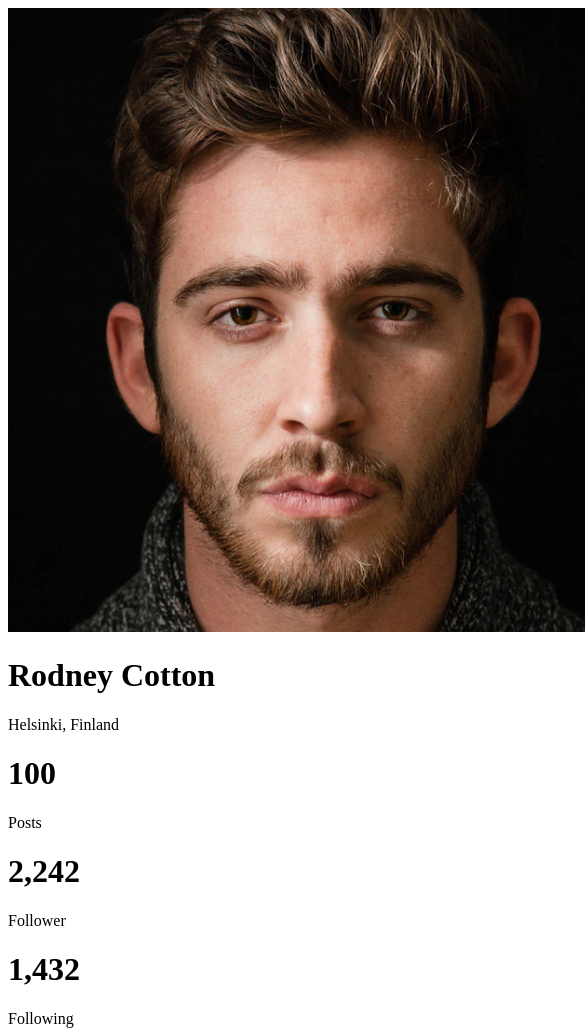
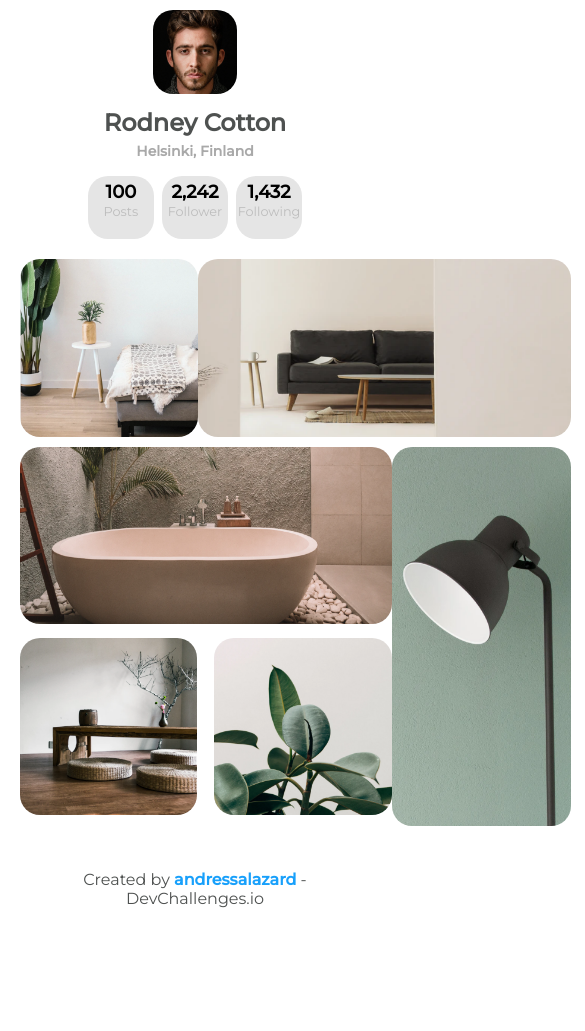
Before and after one commit to andressalazard/my-gallery-page, a plain HTML site: page index.html in a window 390 px wide. Shown: the top 1031 px of the page, 585 px wide, since content can reach past the window. After the commit the page ends 908 px from the top, so only its background shows below. Drawn offline with Linux system fonts and the light colour scheme.

Commit message:
media queries implemented
changed html elements to display them according to the mobile device display.

```diff
--- a/index.html
+++ b/index.html
@@ -4,6 +4,7 @@
     <meta charset="UTF-8" />
     <meta http-equiv="X-UA-Compatible" content="IE=edge" />
     <meta name="viewport" content="width=device-width, initial-scale=1.0" />
+    <link rel="stylesheet" href="/styles/style.css" />
     <title>My Gallery Home Page</title>
   </head>
   <body>
@@ -12,8 +13,8 @@
         <div class="user-identification">
           <img src="./images/profilePhoto.png" alt="profile-photo" class="profile-photo" />
           <div class="user-description">
-            <h1>Rodney Cotton</h1>
-            <p>Helsinki, Finland</p>
+            <h1 class="user-name">Rodney Cotton</h1>
+            <p class="user-location">Helsinki, Finland</p>
           </div>
         </div>
         <div class="user-media-stats">
@@ -33,21 +34,21 @@
       </div>
       <main class="user-gallery">
         <div class="gallery-row-1">
-          <img src="/images/photo-1.png" alt="photo-1" />
-          <img src="/images/photo-2.png" alt="photo-2" />
+          <img src="/images/photo-1.png" alt="photo-1" class="square-image" />
+          <img src="/images/photo-2.png" alt="photo-2" class="horizontal-image" />
         </div>
         <div class="gallery-row-2">
           <div class="horizontal-photos">
             <div class="horizontal-row-1">
-              <img src="/images/photo-3.png" alt="photo-3" />
+              <img src="/images/photo-3.png" alt="photo-3" class="horizontal-image" />
             </div>
             <div class="horizontal-row-2">
-              <img src="/images/photo-6.png" alt="photo-6" />
-              <img src="/images/photo-5.png" alt="photo-5" />
+              <img src="/images/photo-6.png" alt="photo-6" class="square-image" />
+              <img src="/images/photo-5.png" alt="photo-5" class="square-image" />
             </div>
           </div>
           <div class="vertical-photos">
-            <img src="/images/photo-4.png" alt="photo-4" />
+            <img src="/images/photo-4.png" alt="photo-4" class="vertical-image" />
           </div>
         </div>
       </main>
--- /dev/null
+++ b/styles/style.css
@@ -0,0 +1,259 @@
+@import url("https://fonts.googleapis.com/css2?family=Montserrat:wght@300;400;500&display=swap");
+
+* {
+  box-sizing: border-box;
+  font: inherit;
+  color: inherit;
+}
+
+body {
+  margin: 0;
+  padding: 0;
+  height: 100vh;
+  font-family: "Montserrat", sans-serif;
+}
+
+#container {
+  margin: 30px;
+}
+
+.user-profile {
+  display: block;
+  margin: 0 auto;
+  text-align: center;
+}
+
+.user-identification {
+  margin: 10px 20px;
+  display: block;
+}
+
+.profile-photo {
+  max-height: 30vh;
+  border-radius: 20px;
+}
+
+.user-description {
+  margin: 10px 0;
+  font-weight: 600;
+}
+
+.user-name {
+  font-size: 1.5rem;
+  color: #4e5150;
+  margin: 0;
+  margin-bottom: 10px;
+}
+
+.user-location {
+  font-size: 14px;
+  color: #a9a9a9;
+  margin: 0;
+}
+
+.user-media-stats {
+  display: flex;
+  justify-content: space-evenly;
+  flex-grow: 1;
+  margin: 1rem 22rem;
+}
+
+.stat-item {
+  display: block;
+  background-color: #e5e5e5;
+  border-radius: 20px;
+  width: 100%;
+  max-width: 9vw;
+}
+
+.stat-value {
+  margin: 0;
+  margin-top: 20px;
+  margin-bottom: 5px;
+  font-size: 24px;
+  font-weight: bold;
+}
+
+.stat-description {
+  margin: 0;
+  margin-bottom: 20px;
+  color: #bdbdbd;
+}
+
+.user-gallery {
+  display: block;
+  margin: 20px 110px;
+  text-align: center;
+}
+
+.gallery-row-1 {
+  display: flex;
+  justify-content: space-between;
+  margin-bottom: 30px;
+}
+
+.square-image {
+  max-height: 51vh;
+  border-radius: 20px;
+}
+
+.horizontal-image {
+  max-height: 51vh;
+  border-radius: 20px;
+}
+
+.vertical-image {
+  border-radius: 20px;
+  height: 100%;
+  margin-right: 30px;
+}
+
+.gallery-row-2 {
+  display: flex;
+  justify-content: space-between;
+}
+
+.horizontal-row-1 {
+  margin-bottom: 20px;
+  align-items: center;
+}
+
+.horizontal-row-2 {
+  display: flex;
+  justify-content: space-between;
+}
+
+footer {
+  text-align: center;
+  color: #4e5150;
+  margin: 40px;
+}
+
+footer p {
+  margin: 20px 20px;
+}
+
+footer a {
+  text-decoration: none;
+  color: #18a0fb;
+  font-weight: bold;
+}
+
+@media (max-width: 768px) {
+  #container {
+    margin: 20px;
+  }
+
+  .user-identification {
+    margin: 10px;
+  }
+
+  .profile-photo {
+    max-height: 20vh;
+  }
+
+  .user-name {
+    margin-bottom: 5px;
+  }
+
+  .user-media-stats {
+    margin: 1rem 5rem;
+  }
+
+  .stat-item {
+    max-width: 16vw;
+    max-height: 10vh;
+  }
+
+  .stat-value {
+    margin-top: 8px;
+    margin-bottom: 0;
+  }
+
+  .stat-description {
+    font-size: 0.9rem;
+  }
+
+  .user-gallery {
+    margin: 0;
+  }
+
+  .gallery-row-1 {
+    margin-bottom: 20px;
+  }
+
+  .square-image {
+    max-height: 23vh;
+  }
+
+  .horizontal-image {
+    max-height: 23vh;
+  }
+
+  .vertical-image {
+    height: 49vh;
+    margin-right: 0;
+  }
+
+  .horizontal-row-1 {
+    margin-bottom: 1rem;
+  }
+}
+
+@media (max-width: 425px) {
+  #container {
+    margin: 0;
+  }
+
+  .profile-photo {
+    max-height: 10vh;
+  }
+
+  .user-name {
+    margin-bottom: 5px;
+  }
+
+  .user-media-stats {
+    margin: 1rem 5rem;
+  }
+
+  .stat-item {
+    max-width: 17vw;
+    max-height: 9vh;
+  }
+
+  .stat-value {
+    margin-top: 5px;
+    margin-bottom: 1px;
+    font-size: 1.125rem;
+  }
+
+  .stat-description {
+    font-size: 0.8rem;
+  }
+
+  .user-gallery {
+    margin: 20px;
+  }
+
+  .gallery-row-1 {
+    margin-bottom: 10px;
+  }
+
+  .square-image {
+    max-height: 21vh;
+  }
+
+  .horizontal-image {
+    max-height: 21vh;
+  }
+
+  .vertical-image {
+    height: 45vh;
+    margin-right: 0;
+  }
+
+  .horizontal-row-1 {
+    margin-bottom: 10px;
+  }
+}
```
